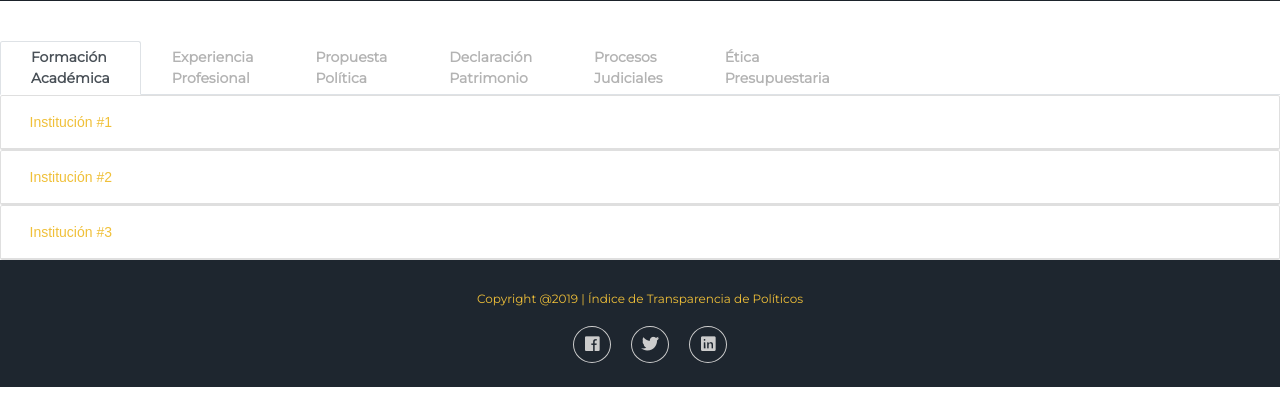
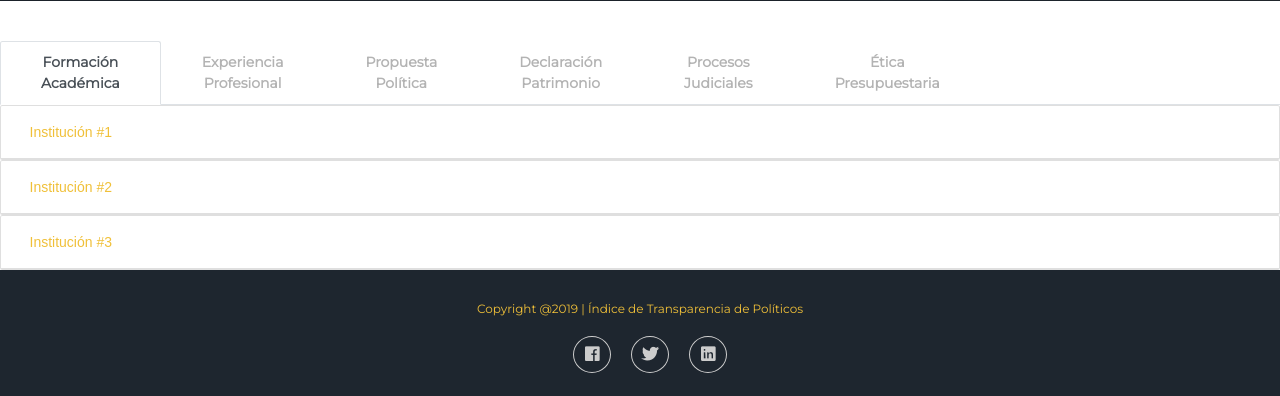
Before and after one commit to ciudadanointeligente/indice-transparencia-panama, a Django app: template indice_transparencia/templates/candidate_info.html in a window 1280 px wide. Shown: the part 389-785 px from the top of the page. Run offline with Django 3.2, Linux system fonts and the light colour scheme; the template is opened without the code that fills it, so the values that code supplies are empty; parts of the project's set-up code (start-up, migrations or seed data) failed here and were passed over; some libraries are stand-ins or nearby versions; some web fonts are replaced.

Commit message:
Update main.css

```diff
--- a/indice_transparencia/static/css/main.css
+++ b/indice_transparencia/static/css/main.css
@@ -309,7 +309,8 @@ padding-left:50px;
 color:#b3b3b3;
 font-family:"Montserrat";
 font-size:14px;
-padding: 0.5rem 3rem;
+padding: 1rem 4rem;
+text-align:center;
 }
 .nav-link:hover {
 color:#eab300;
```
